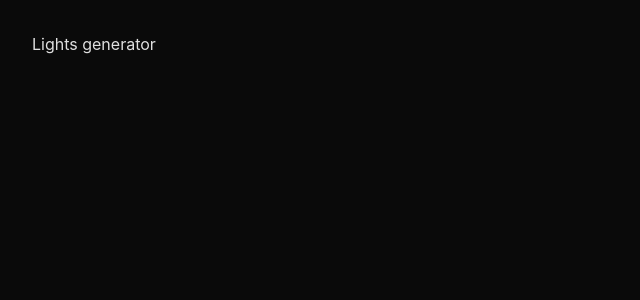
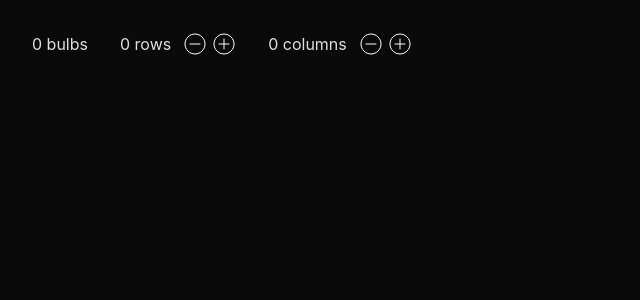
Before and after one commit to AniaPiWo/lights-generator-app, a React (Vite) app: page / in a window 1280 px wide. Shown: the top 300 px of the page, without its empty margins (0-640 px from the left). Built offline with nearby package versions, Linux system fonts and the light colour scheme.

Commit message:
feat: counter

```diff
--- a/src/App.css
+++ b/src/App.css
@@ -3,3 +3,8 @@
   margin: 0 auto;
   padding: 2rem;
 }
+
+.nav {
+  display: flex;
+  gap: 32px;
+}
--- a/src/App.jsx
+++ b/src/App.jsx
@@ -1,7 +1,17 @@
 import "./App.css";
+import Counter from "./components/Counter/Counter";
+import Text from "./components/Text/Text";
 
 function App() {
-  return <div>Lights generator</div>;
+  return (
+    <div>
+      <nav className="nav">
+        <Text>0 bulbs</Text>
+        <Counter text={"rows"} count={"0"} />
+        <Counter text={"columns"} count={"0"} />
+      </nav>
+    </div>
+  );
 }
 
 export default App;
--- /dev/null
+++ b/src/components/Counter/Counter.jsx
@@ -0,0 +1,34 @@
+import React, { useState } from "react";
+import Text from "../Text/Text";
+import AddIcon from "../icons/AddIcon";
+import MinusIcon from "../icons/MinusIcon";
+import style from "./Counter.module.css";
+
+const Counter = (props) => {
+  const [value, setValue] = useState(0);
+
+  const handleDecrement = () => {
+    if (value <= 0) {
+      return;
+    }
+    setValue(value - 1);
+  };
+
+  const handleIncrement = () => {
+    setValue(value + 1);
+  };
+
+  return (
+    <div className={style.wrapper}>
+      <Text>
+        {value} {props.text}
+      </Text>
+      <nav>
+        <MinusIcon onClick={handleDecrement} />
+        <AddIcon onClick={handleIncrement} />
+      </nav>
+    </div>
+  );
+};
+
+export default Counter;
--- /dev/null
+++ b/src/components/Counter/Counter.module.css
@@ -0,0 +1,10 @@
+.wrapper {
+  display: flex;
+  gap: 12px;
+}
+
+.wrapper nav {
+  display: flex;
+  gap: 5px;
+  cursor: pointer;
+}
--- /dev/null
+++ b/src/components/Text/Text.jsx
@@ -0,0 +1,5 @@
+import React from "react";
+import style from "./Text.module.css";
+
+const Text = (props) => <p>{props.children}</p>;
+export default Text;
--- /dev/null
+++ b/src/components/icons/AddIcon.jsx
@@ -0,0 +1,25 @@
+import React from "react";
+
+const AddIcon = (props) => {
+  return (
+    <svg
+      onClick={props.onClick}
+      xmlns="http://www.w3.org/2000/svg"
+      width="24"
+      height="24"
+      viewBox="0 0 24 24"
+      fill="none"
+    >
+      <path d="M17 12H7" stroke="white" strokeLinecap="round" />
+      <path d="M12 17V7" stroke="white" strokeLinecap="round" />
+      <path
+        fillRule="evenodd"
+        clipRule="evenodd"
+        d="M12 22C17.5228 22 22 17.5228 22 12C22 6.47715 17.5228 2 12 2C6.47715 2 2 6.47715 2 12C2 17.5228 6.47715 22 12 22Z"
+        stroke="white"
+      />
+    </svg>
+  );
+};
+
+export default AddIcon;
--- /dev/null
+++ b/src/components/icons/MinusIcon.jsx
@@ -0,0 +1,24 @@
+import React from "react";
+
+const MinusIcon = (props) => {
+  return (
+    <svg
+      onClick={props.onClick}
+      xmlns="http://www.w3.org/2000/svg"
+      width="24"
+      height="24"
+      viewBox="0 0 24 24"
+      fill="none"
+    >
+      <path d="M17 12H7" stroke="white" strokeLinecap="round" />
+      <path
+        fillRule="evenodd"
+        clipRule="evenodd"
+        d="M12 22C17.5228 22 22 17.5228 22 12C22 6.47715 17.5228 2 12 2C6.47715 2 2 6.47715 2 12C2 17.5228 6.47715 22 12 22Z"
+        stroke="white"
+      />
+    </svg>
+  );
+};
+
+export default MinusIcon;
```
Also changed, not shown: src/components/Text/Text.module.css (added).
